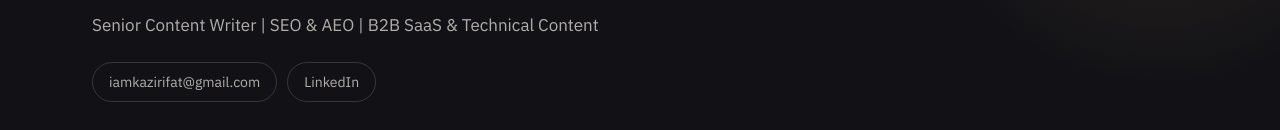
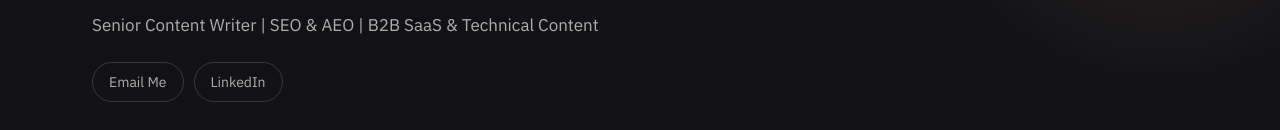
Before and after one commit to iamkazirifat/KRR-Portfolio, a website: page resume.html in a window 1280 px wide. Shown: the part 270-400 px from the top of the page. Drawn offline with Linux system fonts and the light colour scheme.

Commit message:
Update email link text in resume.html

```diff
--- a/resume.html
+++ b/resume.html
@@ -27,7 +27,7 @@
 <h1>Kazi Md Arafat <span class="gold">Rahaman</span></h1>
 <p class="lede">Senior Content Writer | SEO &amp; AEO | B2B SaaS &amp; Technical Content</p>
 <div class="resume-contact">
-<a href="mailto:iamkazirifat@gmail.com">iamkazirifat@gmail.com</a>
+<a href="mailto:iamkazirifat@gmail.com">Email Me</a>
 <a href="https://www.linkedin.com/in/iamkazirifat/" target="_blank" rel="noopener">LinkedIn</a>
 </div>
 <div class="btn-row"><a href="assets/Arafat_Rahaman_Content_Writer_Resume.pdf" download="Arafat_Rahaman_Content_Writer_Resume.pdf" class="btn btn-primary">Download Resume (PDF) <svg viewBox="0 0 24 24" fill="none" stroke="currentColor" stroke-width="2" stroke-linecap="round" stroke-linejoin="round" aria-hidden="true"><path d="M7 17L17 7M8 7h9v9"/></svg></a></div>
```
